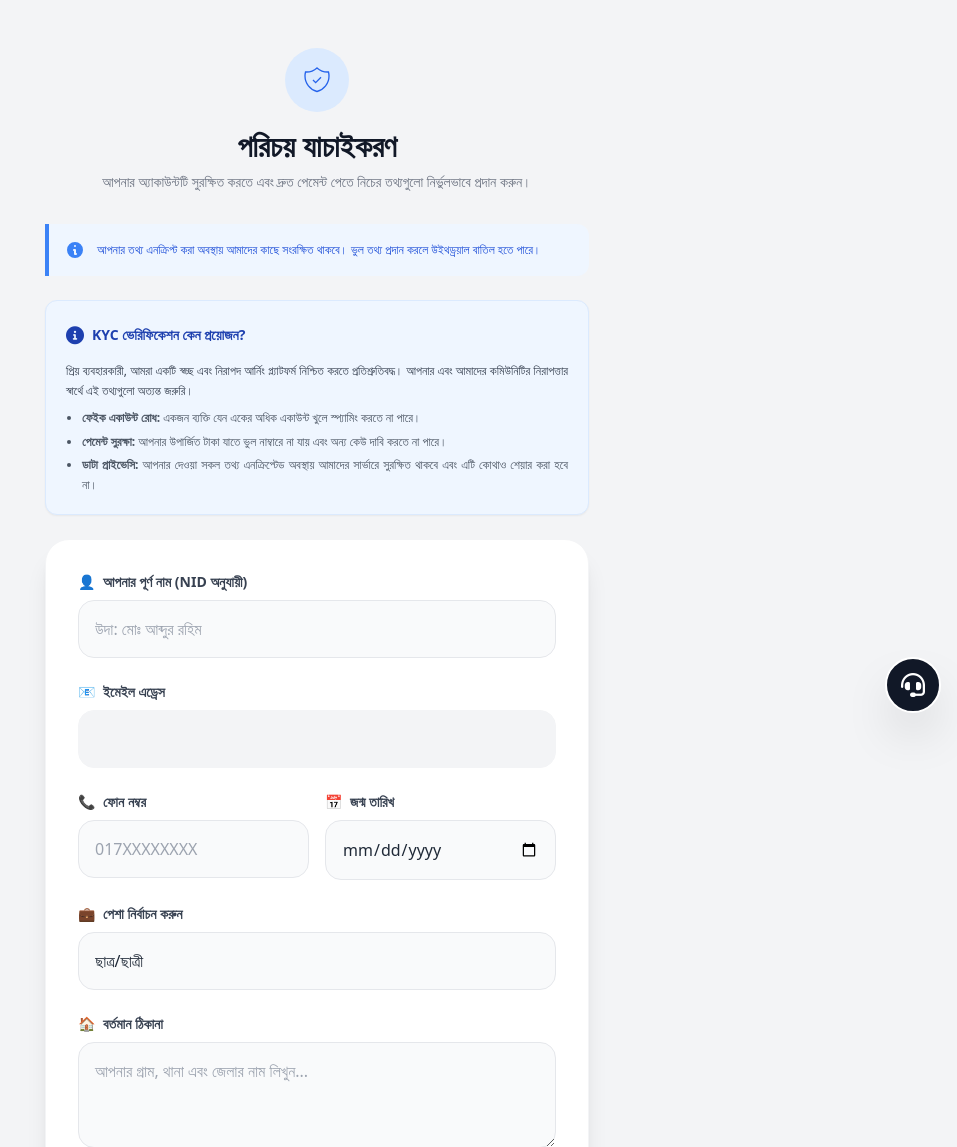
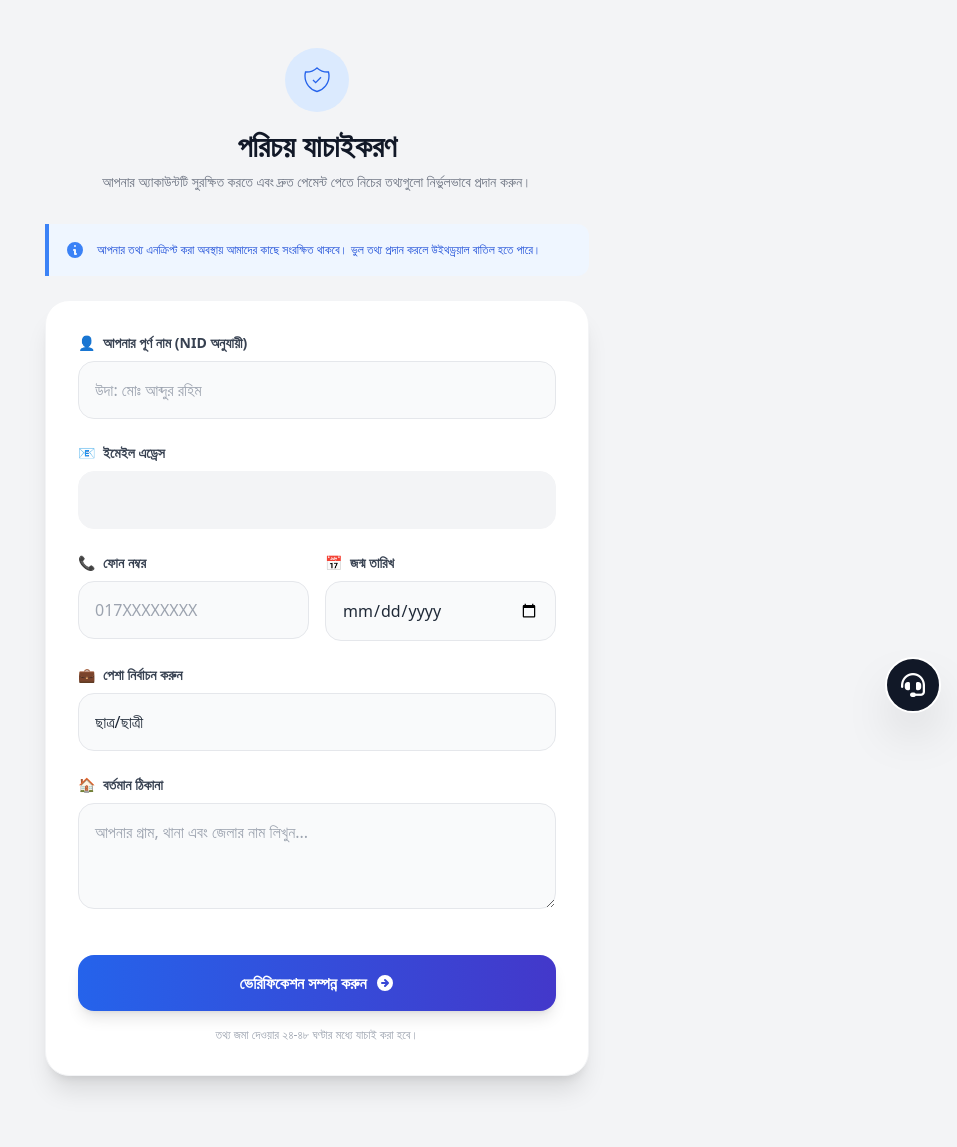
Before and after one commit to uto24/Riseii2, a Flask app: template templates/kyc.html in a window 1280 px wide. Shown: the top 1147 px of the page, without its empty margins (323-1280 px from the left). After the commit the page ends 1091 px from the top, so only its background shows below. Run offline with Flask 3, Linux system fonts and the light colour scheme; the template is opened without the code that fills it, so the values that code supplies are empty; some libraries are stand-ins or nearby versions.

Commit message:
Update kyc.html

```diff
--- a/templates/kyc.html
+++ b/templates/kyc.html
@@ -28,31 +28,6 @@
             </div>
         </div>
     </div>
-    <!-- KYC Info Notice (Text) -->
-    <div class="bg-blue-50 border border-blue-100 rounded-xl p-5 mb-6 text-gray-700 shadow-sm">
-        <h3 class="font-bold text-blue-800 text-sm mb-3 flex items-center">
-            <i class="fas fa-info-circle mr-2 text-lg"></i> KYC ভেরিফিকেশন কেন প্রয়োজন?
-        </h3>
-
-        <div class="text-xs space-y-2 leading-relaxed text-justify">
-            <p>
-                প্রিয় ব্যবহারকারী, আমরা একটি স্বচ্ছ এবং নিরাপদ আর্নিং প্ল্যাটফর্ম নিশ্চিত করতে প্রতিশ্রুতিবদ্ধ। আপনার এবং আমাদের কমিউনিটির নিরাপত্তার স্বার্থে এই তথ্যগুলো অত্যন্ত জরুরি।
-            </p>
-
-            <ul class="list-disc pl-4 space-y-1 mt-2 text-gray-600">
-                <li>
-                    <strong>ফেইক একাউন্ট রোধ:</strong> একজন ব্যক্তি যেন একের অধিক একাউন্ট খুলে স্প্যামিং করতে না পারে।
-                </li>
-                <li>
-                    <strong>পেমেন্ট সুরক্ষা:</strong> আপনার উপার্জিত টাকা যাতে ভুল নাম্বারে না যায় এবং অন্য কেউ দাবি করতে না পারে।
-                </li>
-                <li>
-                    <strong>ডাটা প্রাইভেসি:</strong> আপনার দেওয়া সকল তথ্য এনক্রিপ্টেড অবস্থায় আমাদের সার্ভারে সুরক্ষিত থাকবে এবং এটি কোথাও শেয়ার করা হবে না।
-                </li>
-            </ul>
-        </div>
-    </div>
-
     <div class="bg-white rounded-3xl shadow-xl border border-gray-100 overflow-hidden">
         <form action="/submit_kyc" method="POST" class="p-8 space-y-6">
 
```
